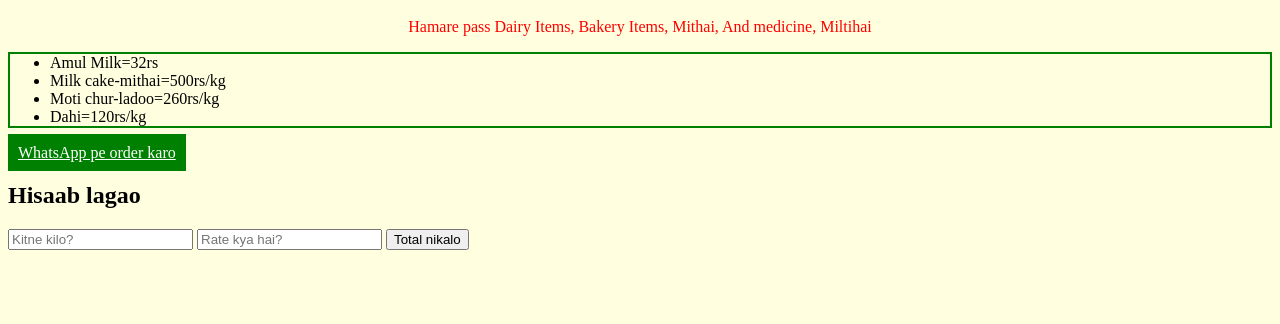
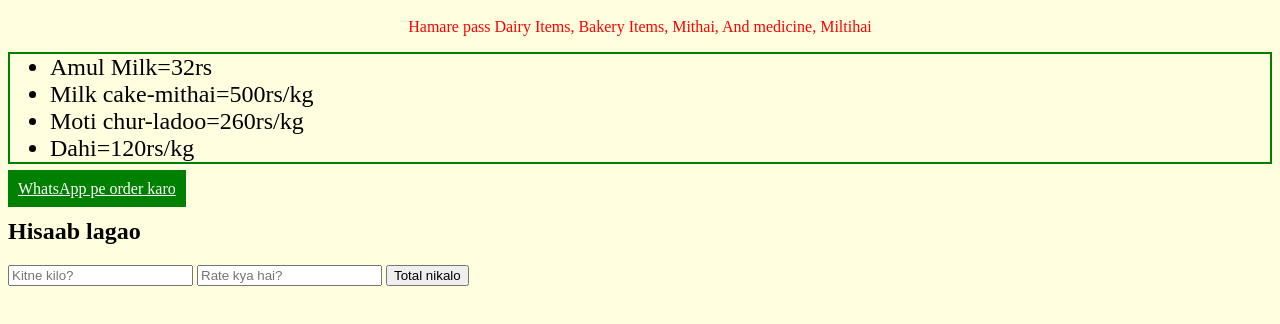
Before and after one commit to paisalogicc-create/rate-card, a plain HTML site: page index.html in a window 1280 px wide. Shown: the part 48-372 px from the top of the page. Drawn offline with Linux system fonts and the light colour scheme.

Commit message:
Update index.html

```diff
--- a/index.html
+++ b/index.html
@@ -5,7 +5,7 @@ h1 {color: Lightcoral;
 text-align:center;}
 p {color:red; text-align:center;}
 ul { border: 2px solid green; }
-li{font:24px}
+li {font-size:24px}
 </style>
 <h1>Practice Dairy and Mithai Items</h1>
 
```
